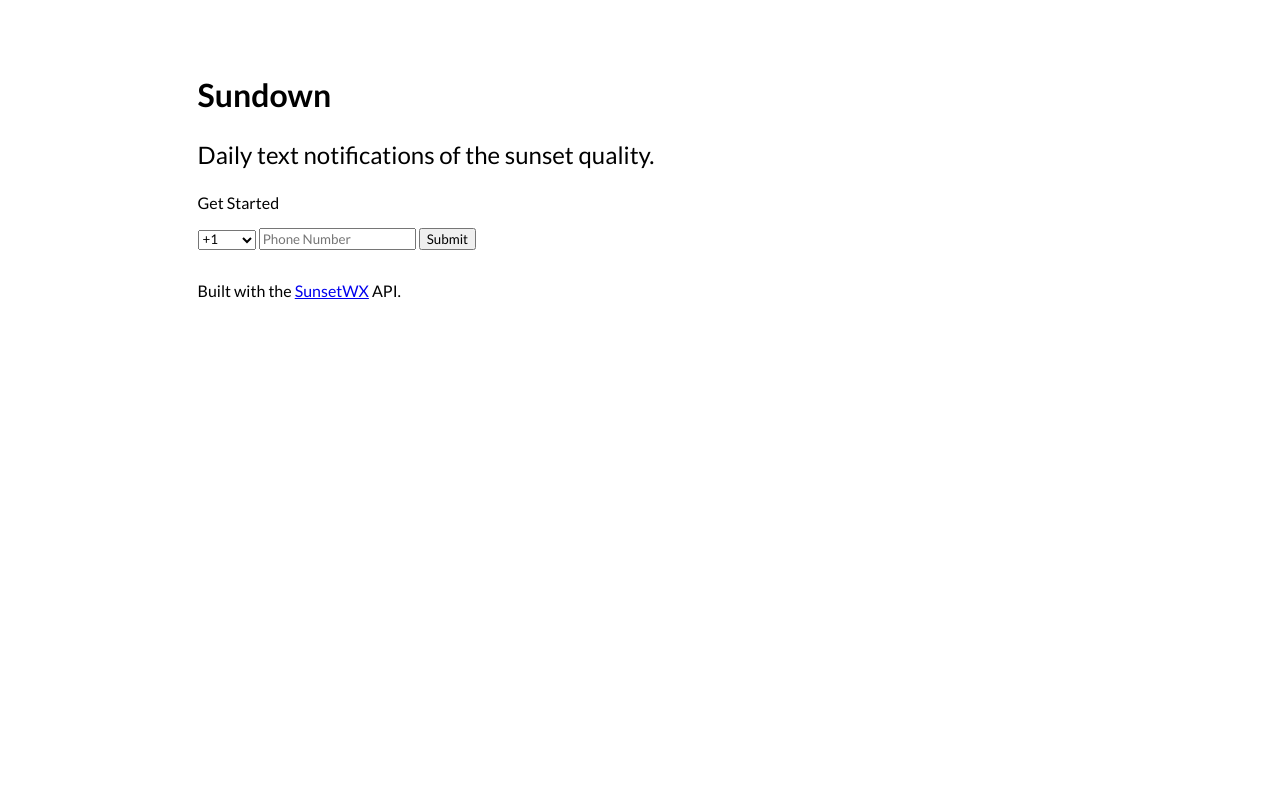
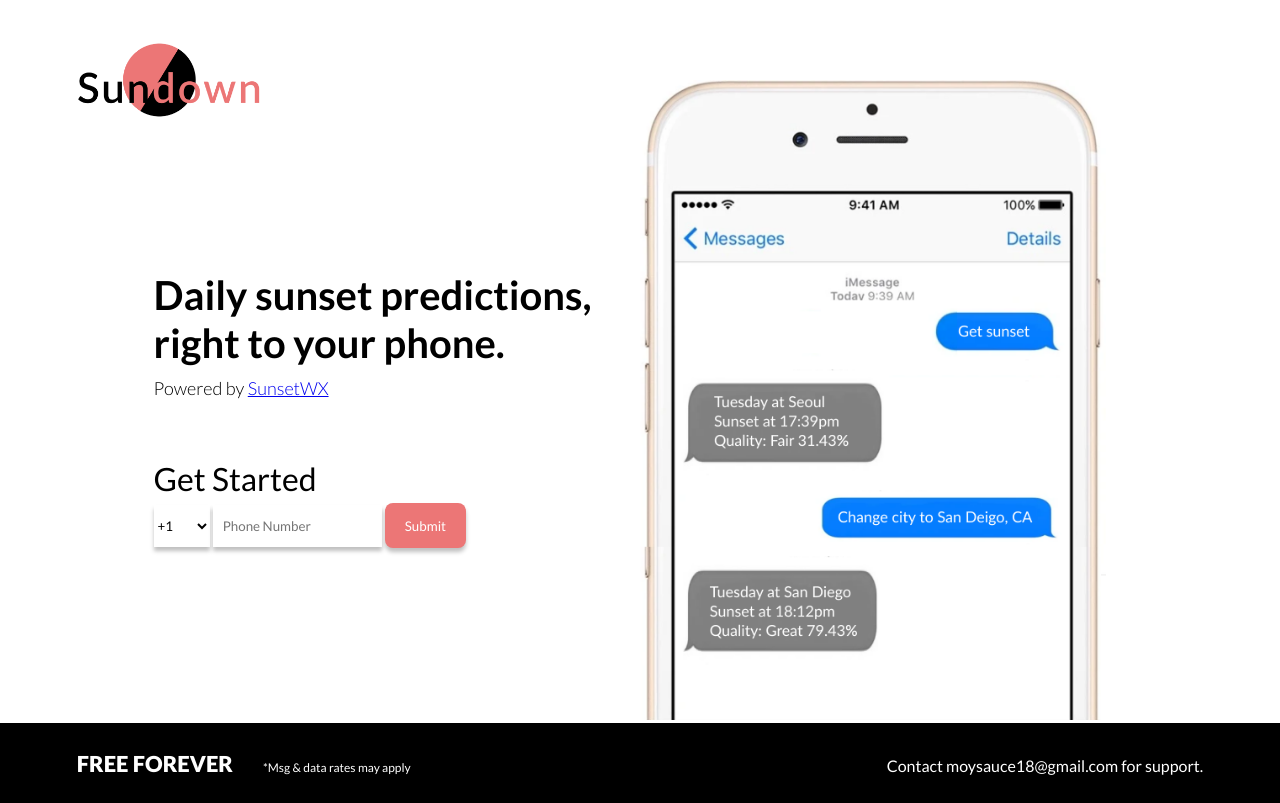
Before and after one commit to edisonmoy/sundown, a Python web app: template templates/index.html in a window 1280 px wide. Before the commit the page ends 299 px from the top, so only its background shows below. Run offline with Jinja, Linux system fonts and the light colour scheme; the template is opened without the code that fills it, so the values that code supplies are empty; some libraries are stand-ins or nearby versions.

Commit message:
major styling

```diff
--- a/static/style.css
+++ b/static/style.css
@@ -1,19 +1,58 @@
-@import url("https://fonts.googleapis.com/css2?family=Lato:wght@300;400;700&display=swap");
+/* ================= Shared Styles ================= */
+@import url("https://fonts.googleapis.com/css2?family=Lato:wght@300;400;500;600;700;800;900&display=swap");
 
 * {
     font-family: "Lato", sans-serif;
 }
+body {
+    margin: 0;
+}
 section {
     width: 100%;
 }
-.section-container {
-    padding: 40px 15%;
+
+/* ================= Nav Section ================= */
+.nav-bar {
+    height: 10vh;
 }
-.title-container .title {
-    font-size: 32px;
+.nav-container {
+    padding: 30px 6% 0;
 }
-.title-container .subtitle {
-    font-size: 24px;
+
+/* ================= Left Panel ================= */
+
+.title-section {
+    min-height: 80vh;
+}
+.title-container {
+    padding: 0 12%;
+    display: flex;
+    flex-direction: row;
+    flex-wrap: wrap;
+    align-items: center;
+    justify-content: center;
+}
+.left-display {
+    flex: 0 0 50%;
+}
+.right-display {
+    flex: 0 0 50%;
+}
+/* Left Side */
+.left-container {
+    padding-top: 10%;
+    padding-bottom: 50px;
+}
+
+.title-section .title {
+    margin-bottom: 0px;
+    font-weight: bold;
+    font-size: 40px;
+}
+.title-section .subtitle {
+    margin-top: 10px;
+    font-weight: 300;
+    font-size: 18px;
 }
 #error-message {
     color: red;
@@ -26,3 +65,137 @@ section {
 #message-container {
     height: 15px;
 }
+.logo {
+    height: 100px;
+}
+.form-box {
+    margin-top: 60px;
+}
+.form-title {
+    font-size: 32px;
+    font-weight: 500;
+    margin-bottom: 5px;
+}
+#country-code {
+    background: #ffffff;
+    box-shadow: 0px 4px 4px rgba(0, 0, 0, 0.25);
+    height: 42px;
+    border: none;
+}
+#phone-input {
+    background: #ffffff;
+    box-shadow: 0px 4px 4px rgba(0, 0, 0, 0.25);
+    height: 22px;
+    padding: 10px;
+    border: none;
+}
+#phone-submit {
+    padding: 3px 20px;
+    height: 45px;
+    border: none;
+    background: #ec7676;
+    box-shadow: 0px 4px 4px rgba(0, 0, 0, 0.25);
+    border-radius: 8px;
+    color: white;
+    font-size: 22;
+}
+#phone-submit:hover {
+    cursor: pointer;
+    border: solid white 1px;
+}
+
+/* ================= Right Panel ================= */
+
+.iphone {
+    max-height: 80vh;
+}
+@media screen and (max-width: 991px) {
+    .iphone {
+        max-width: 60vw;
+        max-height: initial;
+    }
+}
+.repeat {
+    height: 1200px;
+    width: 1200px;
+    background: repeating-linear-gradient(
+        -30deg,
+        #82a0bc,
+        #82a0bc 30px,
+        #a7cced 30px,
+        #ec7676 30px
+    );
+}
+.bars {
+    z-index: -1;
+    overflow: hidden;
+    position: absolute;
+    bottom: -10px;
+    left: 1000;
+}
+.bar {
+    width: 28px;
+    height: 32px;
+    position: relative;
+}
+.bar:after {
+    content: "";
+    position: absolute;
+    border: 15px solid;
+    width: 100vw;
+    transform: rotate(-30deg);
+    transform-origin: 0% 0%;
+}
+.bar-darkblue:after {
+    border-color: #82a0bc;
+}
+.bar-lightblue:after {
+    border-color: #a7cced;
+}
+.bar-red:after {
+    border-color: #ec7676;
+}
+/* ================= Footer ================= */
+.footer {
+    height: 10vh;
+    background-color: black;
+    display: flex;
+    align-items: center;
+}
+.footer-container {
+    width: 100%;
+    padding: 0 6%;
+    display: flex;
+    flex-direction: row;
+    justify-content: space-between;
+    align-items: baseline;
+    flex-wrap: wrap;
+}
+.price {
+    display: flex;
+    flex-direction: row;
+    align-items: baseline;
+}
+.price .free {
+    font-size: 22px;
+    color: white;
+    font-weight: 900;
+    margin-right: 30px;
+}
+.price .disclaimer {
+    font-size: 12px;
+    color: white;
+}
+.contact {
+    color: white;
+    font-size: 16px;
+    margin: 0;
+}
+@media screen and (max-width: 991px) {
+    .title-container {
+        padding: 0 2%;
+    }
+    .left-display {
+        flex: 0 0 80%;
+    }
+}
--- a/templates/index.html
+++ b/templates/index.html
@@ -1,20 +1,28 @@
 <!doctype html>
 <html lang="en-US">
 <link>
-<title>Sundown</title>
+<title>Sundown - Get sunset quality notifications</title>
+<link rel="icon" type="image/png" href="../static/assets/favicon.png">
 <meta charSet="UTF-8" />
 <link rel="stylesheet" href="../static/style.css">
-
 </head>
 
 <body>
-	<section class="title-container">
-		<div class="section-container">
-			<h1 class="title">Sundown</h1>
-			<p class="subtitle">Daily text notifications of the sunset quality.</p>
+	<section class="nav-bar">
+		<div class="nav-container">
+			<img class="logo" src="../static/assets/logo.png" alt="Sundown Logo" />
+		</div>
+	</section>
+	<section class="title-section">
+		<div class="title-container">
+			<div class="left-display">
+				<div class="left-container">
+					<h1 class="title">Daily sunset predictions,<br />right to your phone.</h1>
+					<p class="subtitle">Powered by <a href="https://sunsetwx.com/" target="_blank">SunsetWX</a> </p>
+
 					<div class="form-box">
 						<div class="form-box-container">
-					<p>Get Started</p>
+							<h2 class="form-title">Get Started</h2>
 							<div>
 								<select name="country-code" id="country-code">
 									<option value="US">+1</option>
@@ -29,7 +37,24 @@
 							</div>
 						</div>
 					</div>
-			<p>Built with the <a href="https://sunsetwx.com/" target="_blank">SunsetWX</a> API. </p>
+				</div>
+			</div>
+
+			<div class="right-display">
+
+				<img src="../static/assets/iphone.png" alt="Sundown iPhone" class="iphone" />
+
+			</div>
+
+		</div>
+	</section>
+	<section class=" footer">
+		<div class="footer-container">
+			<div class="price">
+				<p class="free">FREE FOREVER</p>
+				<p class="disclaimer">*Msg & data rates may apply</p>
+			</div>
+			<p class="contact">Contact moysauce18@gmail.com for support.</p>
 		</div>
 	</section>
 	<!-- Load scripts at end for faster loads -->
```
Also changed, not shown: static/assets/bars.png (added), static/assets/favicon.png (added), static/assets/iphone.png (added), static/assets/logo.png (added). Lines whose indentation alone changed are shown as unchanged.
